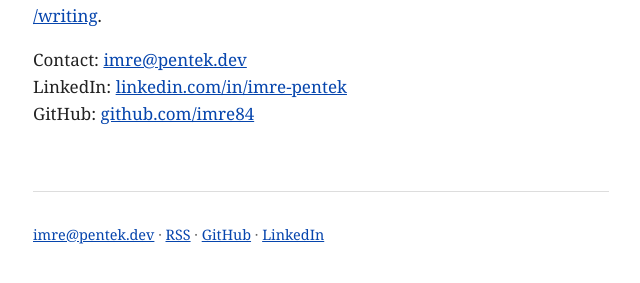
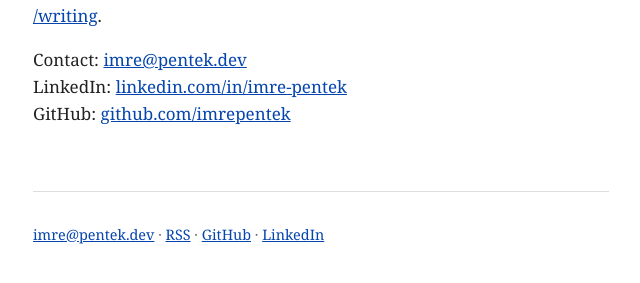
Before and after one commit to imrepentek/imrepentek.github.io, a Jekyll site: the page built from index.html, in a window 1280 px wide. Shown: the part 420-703 px from the top of the page, without its empty margins (319-959 px from the left). Built offline with Jekyll 4.4.1, drawn with Linux system fonts in a browser that asks for light colours.

Commit message:
github link fix

```diff
--- a/_layouts/default.html
+++ b/_layouts/default.html
@@ -15,7 +15,7 @@
     <p>
       <a href="mailto:{{ site.author.email }}">{{ site.author.email }}</a> ·
       <a href="/feed.xml">RSS</a> ·
-      <a href="https://github.com/imre84">GitHub</a> ·
+      <a href="https://github.com/imrepentek">GitHub</a> ·
       <a href="https://www.linkedin.com/in/imre-pentek/">LinkedIn</a>
     </p>
   </footer>
--- a/index.html
+++ b/index.html
@@ -22,5 +22,5 @@
 <p>
   Contact: <a href="mailto:imre@pentek.dev">imre@pentek.dev</a><br>
   LinkedIn: <a href="https://www.linkedin.com/in/imre-pentek/">linkedin.com/in/imre-pentek</a><br>
-  GitHub: <a href="https://github.com/imre84">github.com/imre84</a>
+  GitHub: <a href="https://github.com/imrepentek">github.com/imrepentek</a>
 </p>
```
